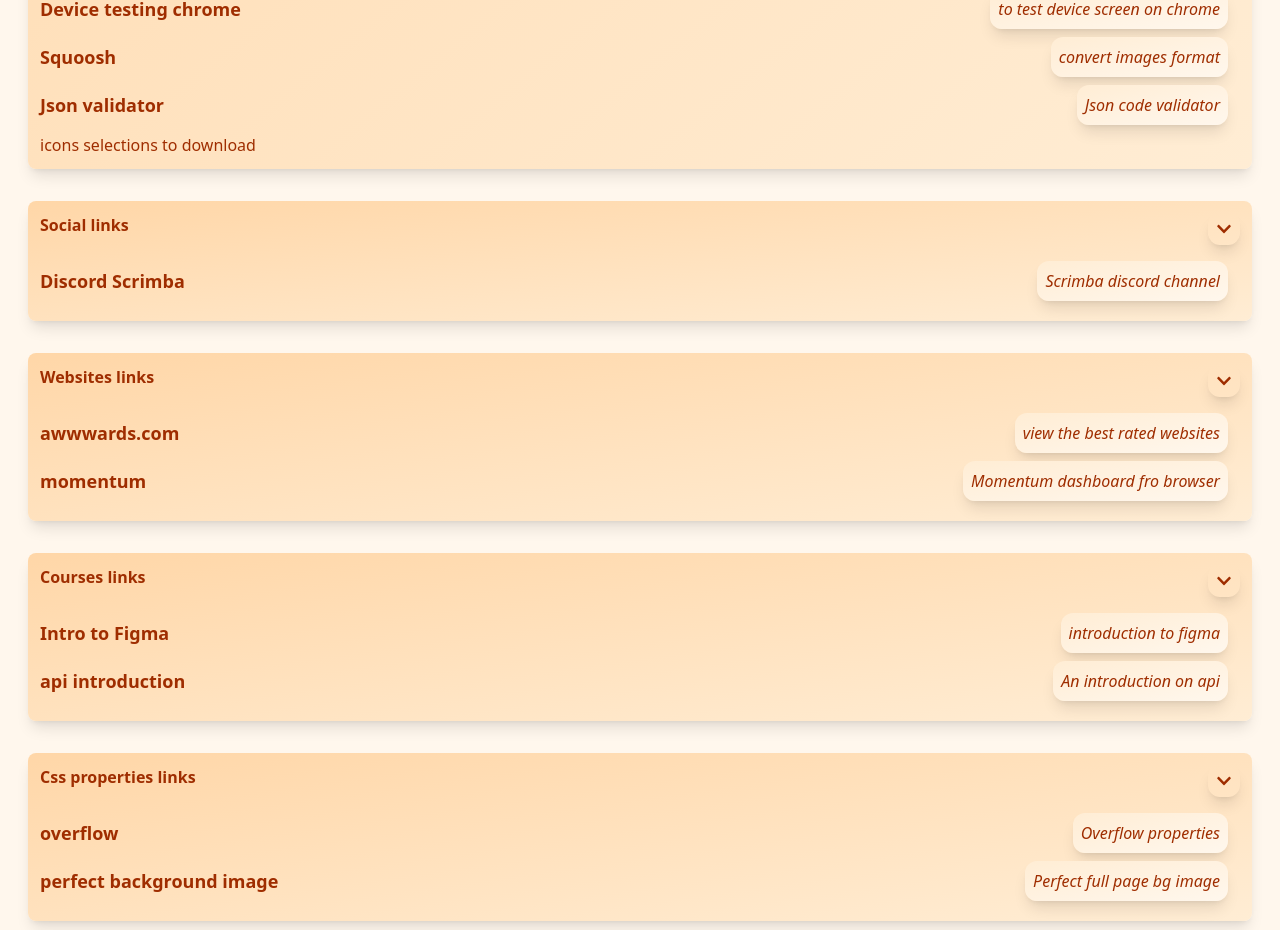
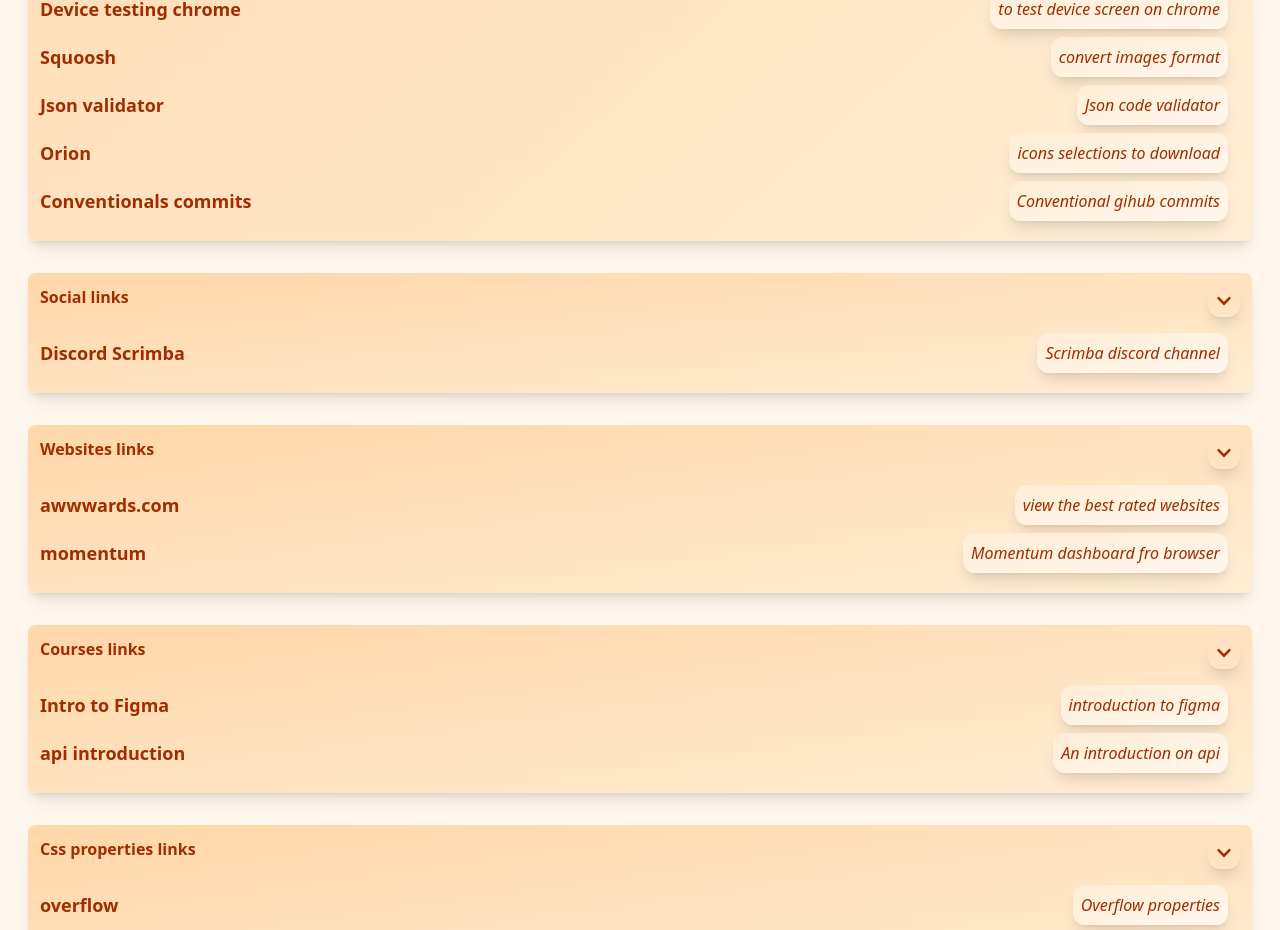
Before and after one commit to gyo82v/webLinks, a React (Vite) app: page / in a window 1280 px wide. Shown: the part 2051-2981 px from the top of the page. Built offline with nearby package versions, Linux system fonts and the light colour scheme.

Commit message:
docs: add new link

```diff
--- a/src/components/categories/Minsc.jsx
+++ b/src/components/categories/Minsc.jsx
@@ -35,7 +35,8 @@
             <Li href="https://developer.chrome.com/docs/devtools/device-mode?hl=it" name="Device testing chrome"> to test device screen on chrome</Li>
             <Li href="https://squoosh.app/" name="Squoosh">convert images format</Li>
             <Li href="https://jsonlint.com/" name="Json validator">Json code validator</Li>
-            <li href="https://www.orioniconlibrary.com/" name="Orion">icons selections to download</li>
+            <Li href="https://www.orioniconlibrary.com/" name="Orion">icons selections to download</Li>
+            <Li href="https://www.conventionalcommits.org/en/v1.0.0/" name="Conventionals commits">Conventional gihub commits</Li>
         </Section>
     )
 }
```
